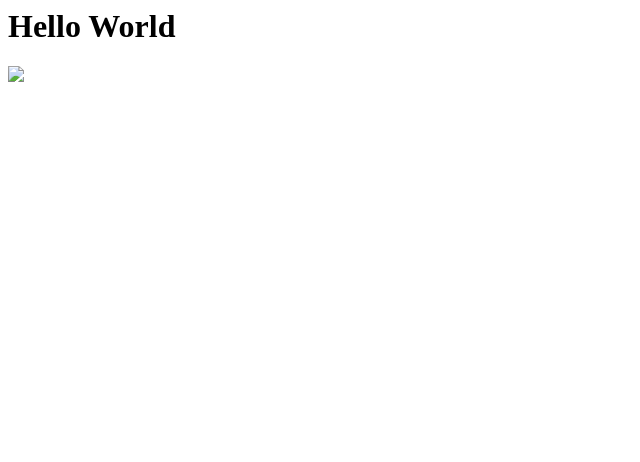
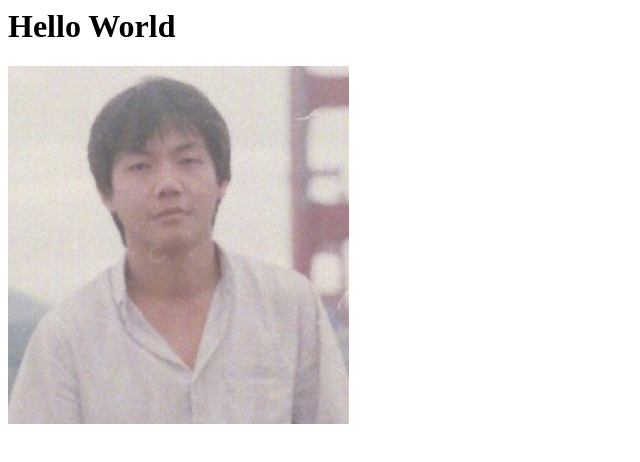
Before and after one commit to thanlua3/dluong.github.io, a plain HTML site: page index.html in a window 1280 px wide. Shown: the whole page, without its empty margins (0-640 px from the left). Drawn offline with Linux system fonts and the light colour scheme.

Commit message:
Update index.html

```diff
--- a/index.html
+++ b/index.html
@@ -1,4 +1,4 @@
 <html>
     <h1>Hello World</h1>
-    <img src="./YoungSF3.png" />
+    <img src="./YoungSF3.jpg" />
 </html>
```
